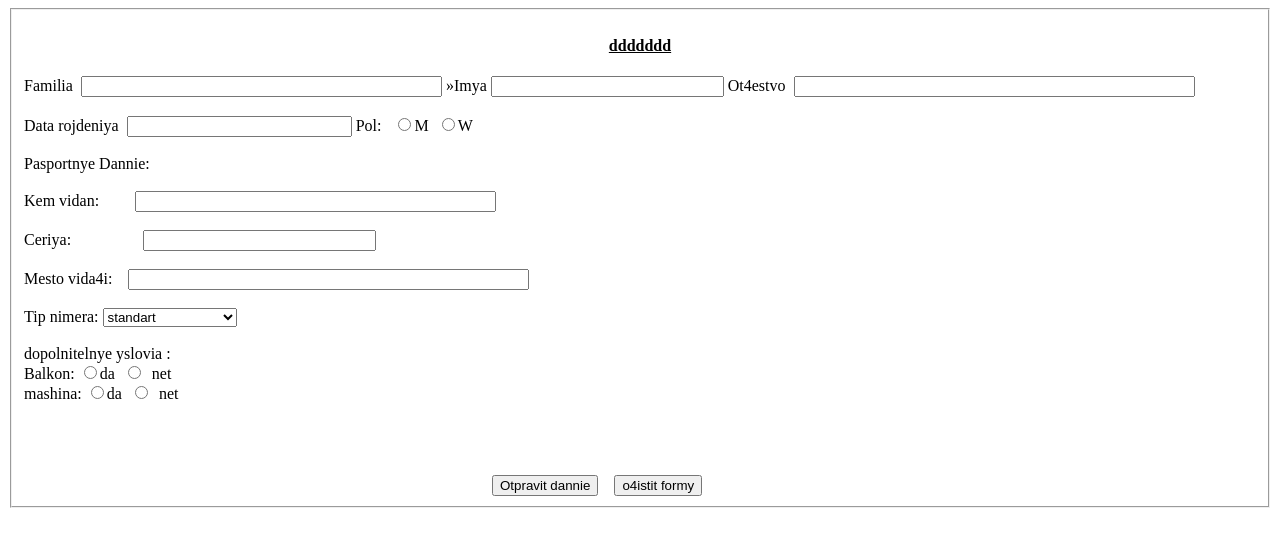
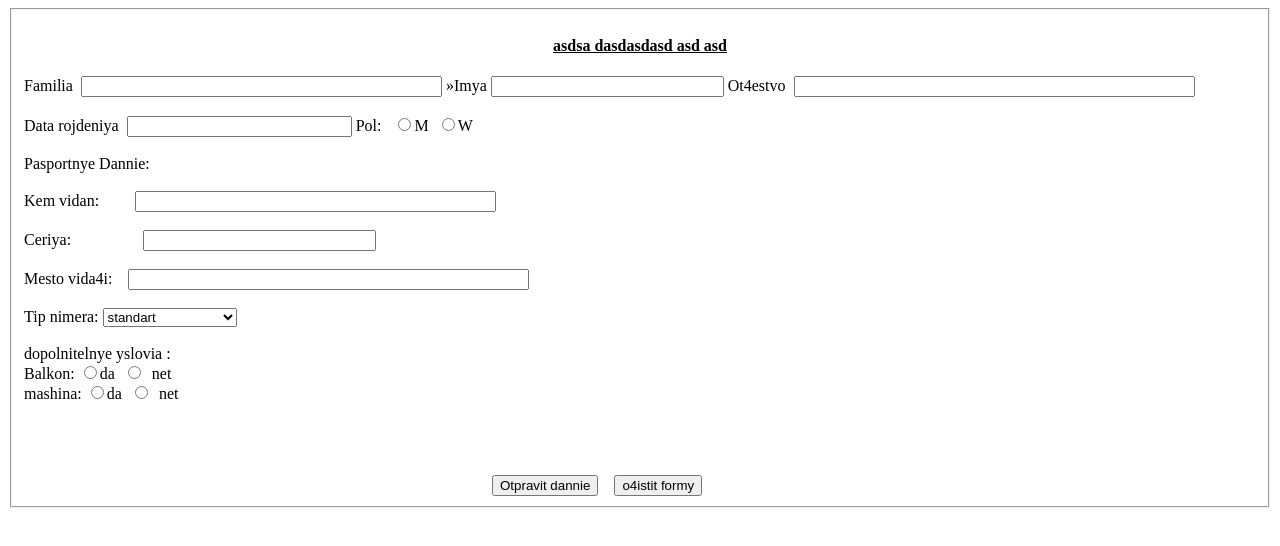
Before and after one commit to siriusman/dockerserver, a plain HTML site: page index.html in a window 1280 px wide. Drawn offline with Linux system fonts and the light colour scheme.

Commit message:
Update index.html

```diff
--- a/index.html
+++ b/index.html
@@ -6,7 +6,7 @@
 </head>
 <Form>
 <fieldset>
-<h4 align=center><b><u>ddddddd </u></b><br></h4>
+<h4 align=center><b><u>asdsa dasdasdasd asd asd  </u></b><br></h4>
 Familia&nbsp <input type=text size="42">&nbsp»Imya&nbsp<input type=text size="26">&nbspOt4estvo&nbsp <input type=text size="47"><br>
 <br>
 Data rojdeniya &nbsp<input type=text size="25">&nbspPol:&nbsp&nbsp&nbsp<input name=rd1 type=radio value=1 >M&nbsp&nbsp<input name=rd1 type=radio value=2 >W<br>
```
